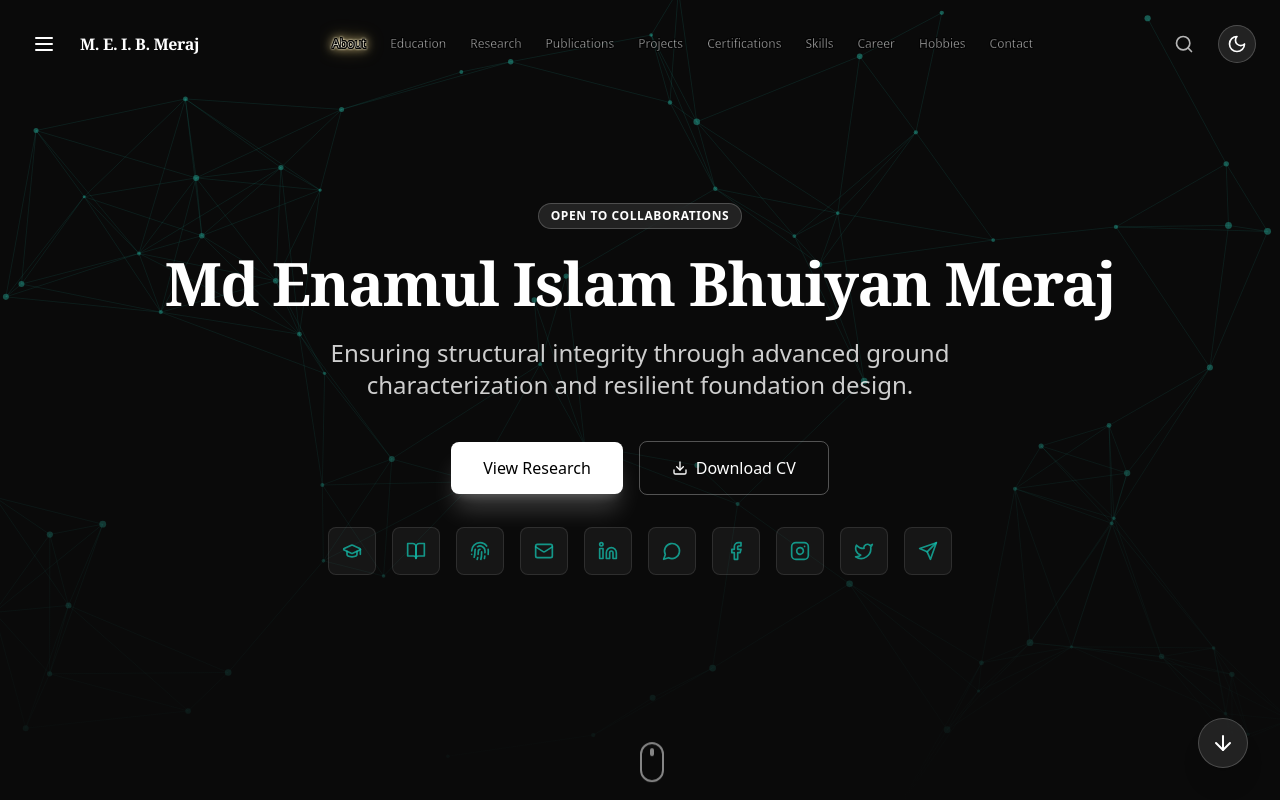
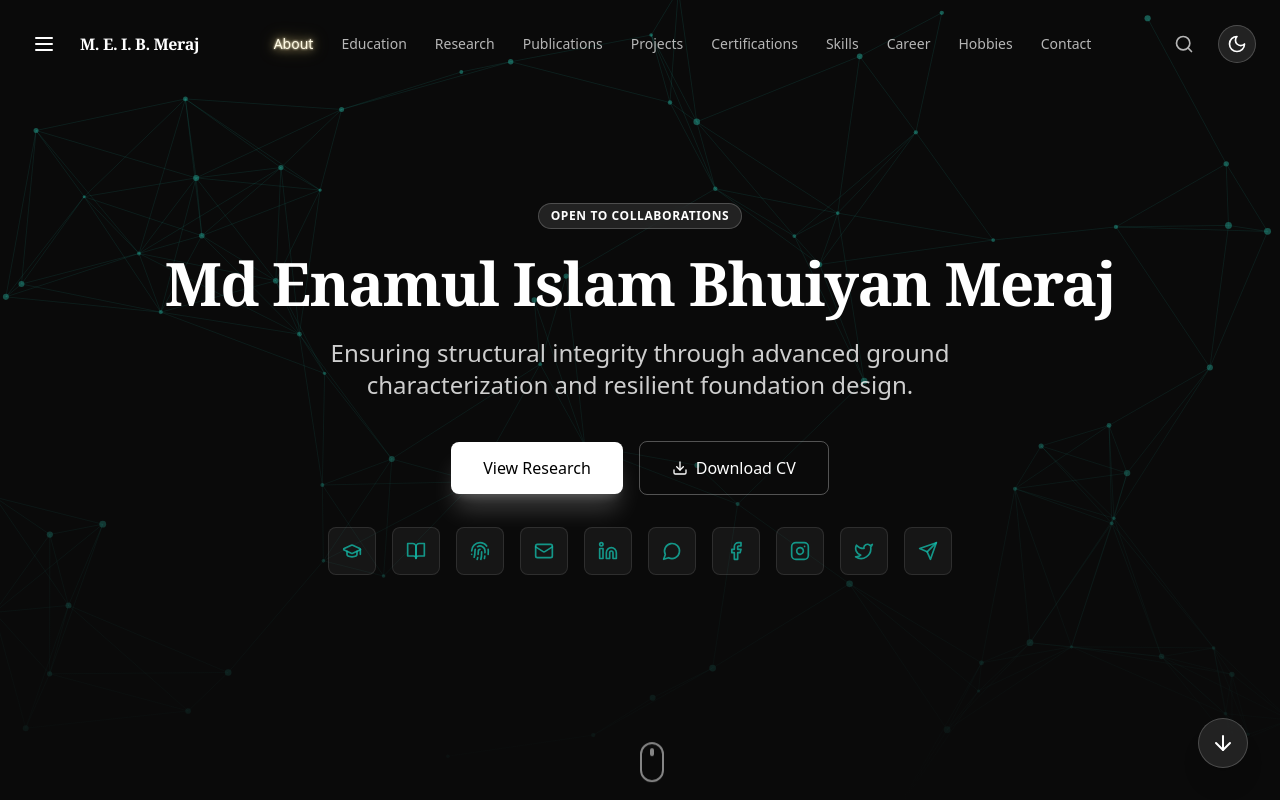
Before and after one commit to enamulislammeraj25-rin/portfolio-xrin, a React (Create React App) app: page / in a window 1280 px wide. Shown: the top 800 px of the page. Built offline with nearby package versions, Linux system fonts and the light colour scheme.

Commit message:
Remove nav text outline and slightly increase top-bar type size.

```diff
--- a/src/App.js
+++ b/src/App.js
@@ -286,7 +286,6 @@ export default function App() {
 
   const navSunGlow = 'drop-shadow(0 0 1px #FFF6D4) drop-shadow(0 0 4px rgba(255,233,168,0.55)) drop-shadow(0 0 8px rgba(255,216,96,0.25))';
   const navSunGlowHover = 'drop-shadow(0 0 1px rgba(255,246,212,0.7)) drop-shadow(0 0 4px rgba(255,233,168,0.35))';
-  const navTextOutline = '-0.7px 0 #000, 0.7px 0 #000, 0 -0.7px #000, 0 0.7px #000, -0.7px -0.7px #000, 0.7px 0.7px #000, 0.7px -0.7px #000, -0.7px 0.7px #000';
 
 
   const getGlowStyle = () => {
@@ -584,14 +583,10 @@ export default function App() {
               <button
                 key={link.id}
                 onClick={() => scrollToSection(link.id)}
-                style={{
-                  WebkitTextStroke: '0.35px #000',
-                  textShadow: navTextOutline,
-                  filter: on ? navSunGlow : undefined,
-                }}
+                style={on ? { filter: navSunGlow } : undefined}
                 onMouseEnter={(e) => { if (!on) e.currentTarget.style.filter = navSunGlowHover; }}
                 onMouseLeave={(e) => { if (!on) e.currentTarget.style.filter = ''; }}
-                className={`relative text-[11px] xl:text-xs h-full flex items-center px-2.5 xl:px-3 font-medium whitespace-nowrap transition-all duration-500
+                className={`relative text-[13px] xl:text-sm h-full flex items-center px-2.5 xl:px-3.5 font-medium whitespace-nowrap transition-all duration-500
                     ${on
                       ? `${getNavActiveColor()} opacity-100`
                       : `opacity-70 ${getNavHoverColor()} ${(theme === 'light' || theme === 'spring') ? 'text-stone-600' : 'text-white'}`}`}
```
